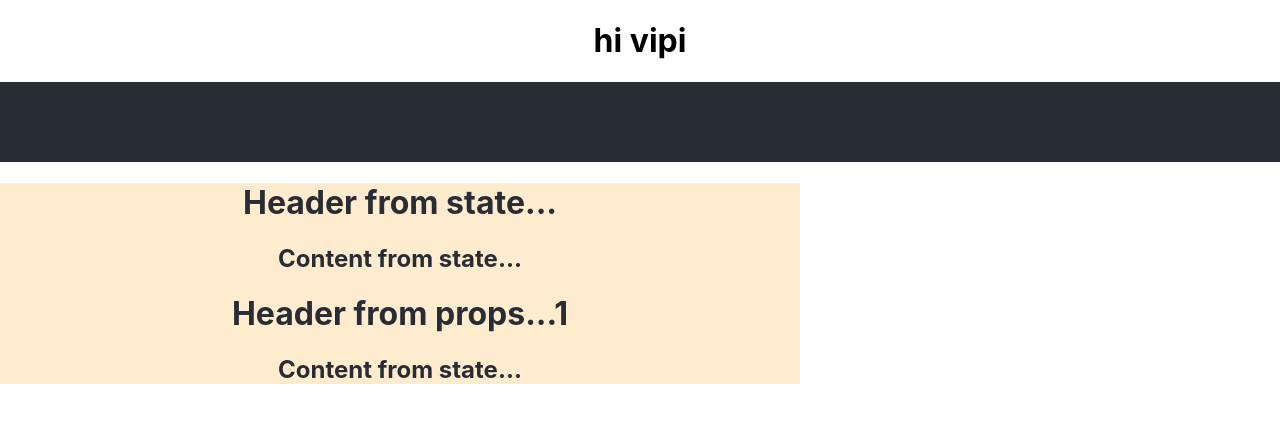
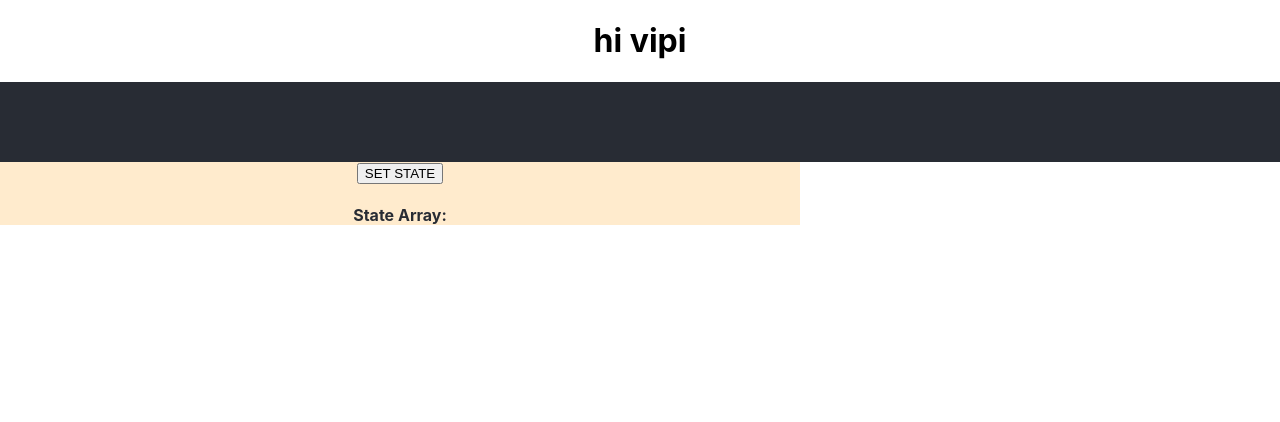
Before and after one commit to Vipisanan/myFirstReactProject, a React (Create React App) app: page / in a window 1280 px wide. Shown: the top 422 px of the page. Built offline with nearby package versions, Linux system fonts and the light colour scheme.

Commit message:
button click

```diff
--- a/src/hello/Hello.js
+++ b/src/hello/Hello.js
@@ -6,17 +6,25 @@
     constructor() {
         super();
         this.state = {
-            header: "Header from state...",
-            content: "Content from state..."
-        }
-    }
+            data:[]
+        };
+
+        this.setStateHandler = this.setStateHandler.bind(this);
+
+    };
+    setStateHandler(){
+        var item = "setState...";
+        var myArray = this.state.data.slice();
+        myArray.push(item);
+        this.setState({data: myArray})
+    };
     render() {
         return (
             <div className="hello">
-                <h1>{this.state.header}</h1>
-                <h2>{this.state.content}</h2>
-                <h1>{Hello.defaultProps.headerProp}</h1>
-                <h2>{this.state.content}</h2>
+                <div>
+                    <button onClick = {this.setStateHandler}>SET STATE</button>
+                    <h4>State Array: {this.state.data}</h4>
+                </div>
             </div>
         );
     }
```
